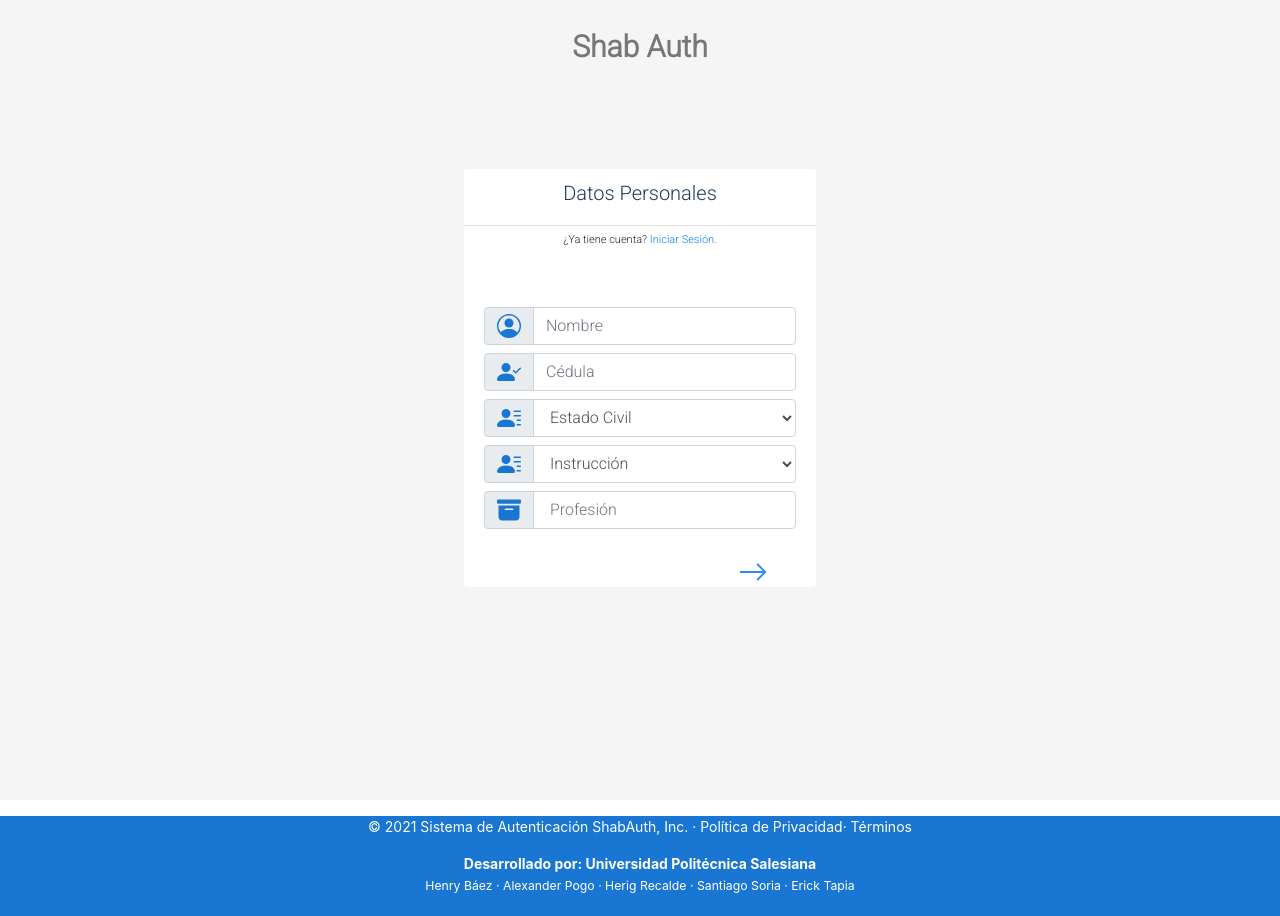
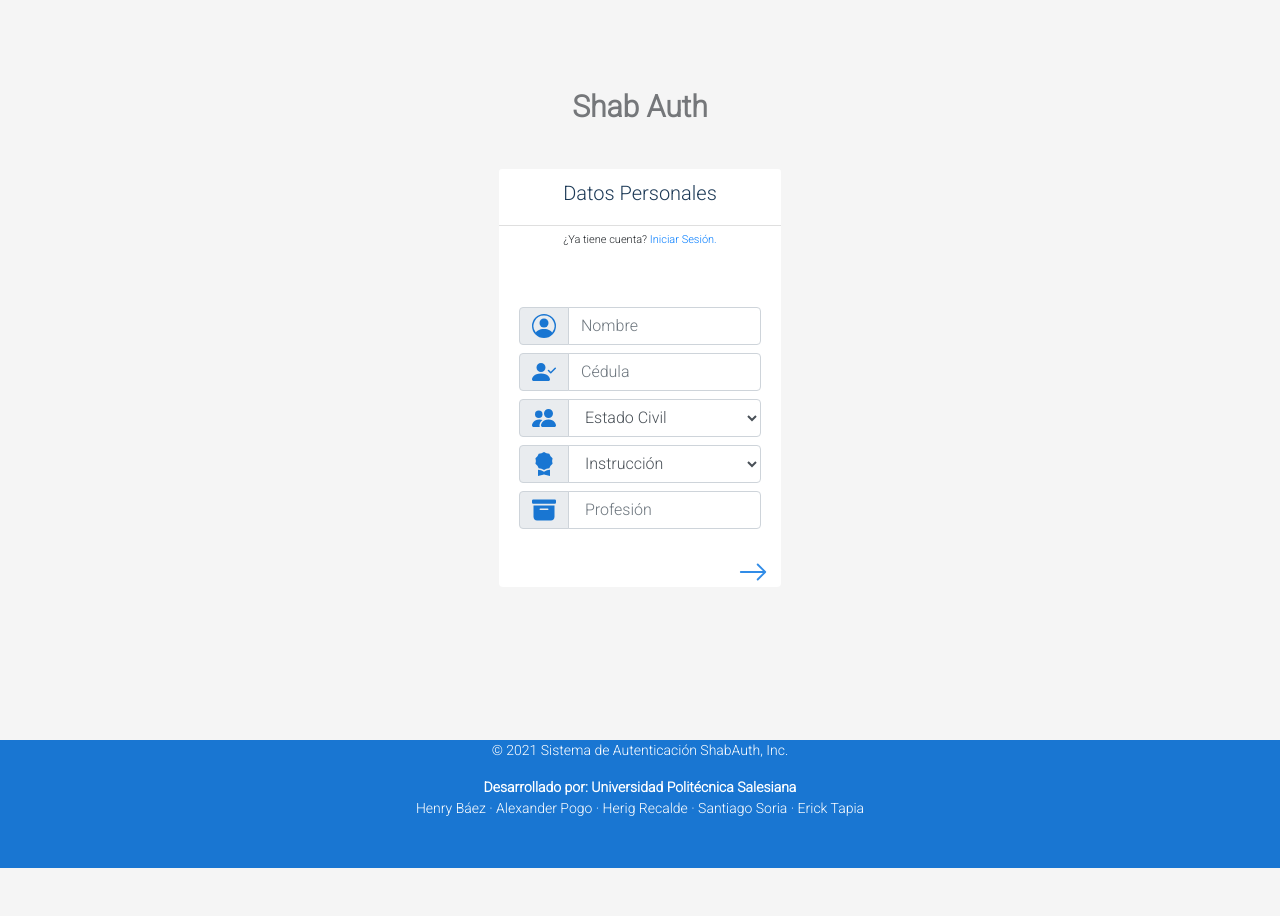
Before and after one commit to lsoriac/ShabAuth-Frontend, a React (Create React App) app: page /register in a window 1280 px wide. After the commit the page ends 868 px from the top, so only its background shows below. Built offline with nearby package versions, Linux system fonts and the light colour scheme.

Commit message:
Versión estable

```diff
--- a/public/index.html
+++ b/public/index.html
@@ -41,19 +41,7 @@
       To begin the development, run `npm start` or `yarn start`.
       To create a production bundle, use `npm run build` or `yarn build`.
     -->
-    <footer>
-        <div className="container ">
-            <p className="float-right"></p>
-            <p>&copy; 2021 Sistema de Autenticación ShabAuth, Inc. &middot;
-                <a class="edit" href="#">Política de Privacidad</a>&middot;
-                <a class="edit" href="#">Términos</a>
-            </p>
-            <p><b>Desarrollado por: Universidad Politécnica Salesiana</b> <br><small>
-              Henry Báez &middot; Alexander Pogo &middot; Herig Recalde &middot; Santiago Soria &middot; Erick Tapia</p>
-            </small>
-        </div>
 
-    </footer>
 </body>
 
 </html>
--- a/src/App.css
+++ b/src/App.css
@@ -1,5 +1,6 @@
 html {
     height: 100%;
+    background-color: #f5f5f5;
 }
 
 body {
@@ -7,7 +8,7 @@ body {
 }
 
 div#root {
-    height: 100%;
+    height: 80%;
     /* remove this line to see div.app is no more 100% height */
     background-color: #f5f5f5;
     font-family: 'Roboto', sans-serif;
@@ -70,3 +71,7 @@ svg.icons-fields {
     height: 55px;
     min-width: 320px;
 }
+
+.container-fluid {
+    background-color: #f5f5f5;
+}
--- a/src/App.js
+++ b/src/App.js
@@ -11,16 +11,23 @@ import Register from './Components/Register';
 import Authentication from './Components/Authentication';
 import IndexPage from './Components/IndexPage'
 import ConfirmAuthentication from './Components/ConfirmAuthentication'
+import Footer from './Components/Footer'
+
 
 function App() {
   return (
     <Router>
         <Navigation/>
+        <div style={{backgroundColor:"#f5f5f5" }}>
         <Route path="/" exact component={IndexPage} />
-          <Route path="/login" component={Login} />
+
+        <Route path="/login" component={Login} />
           <Route path="/register" component={Register} />
           <Route path="/authentication" component={Authentication} />
           <Route path="/private-page" component={ConfirmAuthentication} />
+        </div>
+
+          <Footer/>
     </Router>
   );
 }
--- /dev/null
+++ b/src/Components/Footer.js
@@ -0,0 +1,16 @@
+import React, { Component } from 'react'
+export default class Footer extends Component {
+    render() {
+        return (
+            <footer>
+                <div className="container ">
+                    <p className="float-right"></p>
+                    <p>&copy; 2021 Sistema de Autenticación ShabAuth, Inc.
+            </p>
+                    <p><b>Desarrollado por: Universidad Politécnica Salesiana</b> <br></br>
+                        Henry Báez &middot; Alexander Pogo &middot; Herig Recalde &middot; Santiago Soria &middot; Erick Tapia</p>
+                </div>
+            </footer>
+        )
+    }
+}
--- a/src/Components/IndexPage.js
+++ b/src/Components/IndexPage.js
@@ -47,10 +47,12 @@ export default class IndexPage extends Component {
 
     render() {
         return (
+            <div className="container-fluid" style={{minHeight: "85vh",textAlign: "center", backgroundColor:"white" }}>
             <div style={{ backgroundColor: "rgb(255, 255, 255 )", color: "white", textAlign:"center" }}>
                 <h2 style={{ paddingTop: "150px", color: "black" }}>Shab Auth</h2>
                 <p className="lead"><i style={{ paddingTop: "150px", color: "black" }}>Es un sistema de autenticación seguro,  se basa en el envío y carga de un nuevo tipo de archivo (.shab) mediante correo electrónico</i> </p>
-                <img className="fluid" style={{ height: "400px" }} src="./fondo.jpg" alt="Fenix - Corp - Computador" />
+                <img className="fluid" style={{ width: "40%" }} src="./fondo.jpg" alt="Fenix - Corp - Computador" />
+            </div>
             </div>
         )
     }
--- a/src/Components/Register.js
+++ b/src/Components/Register.js
@@ -490,8 +490,8 @@ export default class Register extends Component {
 
     render() {
         return (
-            <div className="container p-4" style={{ height: "200px", width: "400px", textAlign: "center" }}>
-                {/*Modal confirmation*/}
+        <div className="container-fluid" style={{minHeight: "85vh", width: "360px", textAlign: "center" }}>
+             {/*Modal confirmation*/}
                 <div className="modal fade" id="exampleModal" tabIndex="-1" role="dialog" aria-labelledby="exampleModalLabel" aria-hidden="true">
                     <div className="modal-dialog" role="document">
                         <div className="modal-content">
@@ -510,8 +510,10 @@ export default class Register extends Component {
                         </div>
                     </div>
                 </div>
+
+                <div className="container p-4" style={{ width: "100%", marginTop: "60px" }}>
                 <span style={{ fontSize: "30px", opacity: "0.6" }}><b>Shab Auth</b></span>
-                <div className="card text-center" style={{ marginTop: "100px", border: "none" }}>
+                <div className="card text-center" style={{ marginTop: "40px", border: "none" }}>
                     <div className="card-header">
                         {/*Change data pages*/}
                         <h5>{this.state.title_card}</h5>
@@ -528,7 +530,7 @@ export default class Register extends Component {
                                 <div className="input-group-prepend">
                                     <div className="input-group-text"><svg xmlns="http://www.w3.org/2000/svg" width="24" fill="rgb(0,0,0)" className="icons-fields" viewBox="0 0 16 16">
                                         <path d="M11 6a3 3 0 1 1-6 0 3 3 0 0 1 6 0z" />
-                                        <path fillrulee="evenodd" d="M0 8a8 8 0 1 1 16 0A8 8 0 0 1 0 8zm8-7a7 7 0 0 0-5.468 11.37C3.242 11.226 4.805 10 8 10s4.757 1.225 5.468 2.37A7 7 0 0 0 8 1z" />
+                                        <path fillRule="evenodd" d="M0 8a8 8 0 1 1 16 0A8 8 0 0 1 0 8zm8-7a7 7 0 0 0-5.468 11.37C3.242 11.226 4.805 10 8 10s4.757 1.225 5.468 2.37A7 7 0 0 0 8 1z" />
                                     </svg></div>
                                 </div>
                                 <input
@@ -580,9 +582,14 @@ export default class Register extends Component {
 
                             <div className="input-group mb-2" >
                                 <div className="input-group-prepend">
-                                    <div className="input-group-text"> <svg xmlns="http://www.w3.org/2000/svg" width="24" height="24" fill="rgb(0,0,0)" className="icons-fields" viewBox="0 0 16 16">
-                                        <path d="M6 8a3 3 0 1 0 0-6 3 3 0 0 0 0 6zm-5 6s-1 0-1-1 1-4 6-4 6 3 6 4-1 1-1 1H1zM11 3.5a.5.5 0 0 1 .5-.5h4a.5.5 0 0 1 0 1h-4a.5.5 0 0 1-.5-.5zm.5 2.5a.5.5 0 0 0 0 1h4a.5.5 0 0 0 0-1h-4zm2 3a.5.5 0 0 0 0 1h2a.5.5 0 0 0 0-1h-2zm0 3a.5.5 0 0 0 0 1h2a.5.5 0 0 0 0-1h-2z" />
-                                    </svg></div>
+                                    <div className="input-group-text">
+                                    <svg xmlns="http://www.w3.org/2000/svg" width="24" height="24" fill="currentColor" className="icons-fields" viewBox="0 0 16 16">
+  <path d="M7 14s-1 0-1-1 1-4 5-4 5 3 5 4-1 1-1 1H7zm4-6a3 3 0 1 0 0-6 3 3 0 0 0 0 6z"/>
+  <path fillRule="evenodd" d="M5.216 14A2.238 2.238 0 0 1 5 13c0-1.355.68-2.75 1.936-3.72A6.325 6.325 0 0 0 5 9c-4 0-5 3-5 4s1 1 1 1h4.216z"/>
+  <path d="M4.5 8a2.5 2.5 0 1 0 0-5 2.5 2.5 0 0 0 0 5z"/>
+</svg>
+
+                                   </div>
                                 </div>
                                 <select className="form-control" onChange={this.onChangeInput}
                                     name="civil_status"
@@ -605,9 +612,11 @@ export default class Register extends Component {
 
                             <div className="input-group mb-2" >
                                 <div className="input-group-prepend">
-                                    <div className="input-group-text"> <svg xmlns="http://www.w3.org/2000/svg" width="24" height="24" fill="rgb(0,0,0)" className="icons-fields" viewBox="0 0 16 16">
-                                        <path d="M6 8a3 3 0 1 0 0-6 3 3 0 0 0 0 6zm-5 6s-1 0-1-1 1-4 6-4 6 3 6 4-1 1-1 1H1zM11 3.5a.5.5 0 0 1 .5-.5h4a.5.5 0 0 1 0 1h-4a.5.5 0 0 1-.5-.5zm.5 2.5a.5.5 0 0 0 0 1h4a.5.5 0 0 0 0-1h-4zm2 3a.5.5 0 0 0 0 1h2a.5.5 0 0 0 0-1h-2zm0 3a.5.5 0 0 0 0 1h2a.5.5 0 0 0 0-1h-2z" />
-                                    </svg></div>
+                                    <div className="input-group-text">
+                                    <svg xmlns="http://www.w3.org/2000/svg" width="24" height="24" fill="currentColor"  className="icons-fields"  viewBox="0 0 16 16">
+  <path d="m8 0 1.669.864 1.858.282.842 1.68 1.337 1.32L13.4 6l.306 1.854-1.337 1.32-.842 1.68-1.858.282L8 12l-1.669-.864-1.858-.282-.842-1.68-1.337-1.32L2.6 6l-.306-1.854 1.337-1.32.842-1.68L6.331.864 8 0z"/>
+  <path d="M4 11.794V16l4-1 4 1v-4.206l-2.018.306L8 13.126 6.018 12.1 4 11.794z"/>
+</svg></div>
                                 </div>
                                 <select className="form-control" onChange={this.onChangeInput}
                                     name="instruction"
@@ -685,9 +694,11 @@ export default class Register extends Component {
 
                             <div className="input-group mb-2" >
                                 <div className="input-group-prepend">
-                                    <div className="input-group-text"> <svg xmlns="http://www.w3.org/2000/svg" width="24" height="24" fill="rgb(0,0,0)" className="icons-fields" viewBox="0 0 16 16">
-                                        <path d="M6 8a3 3 0 1 0 0-6 3 3 0 0 0 0 6zm-5 6s-1 0-1-1 1-4 6-4 6 3 6 4-1 1-1 1H1zM11 3.5a.5.5 0 0 1 .5-.5h4a.5.5 0 0 1 0 1h-4a.5.5 0 0 1-.5-.5zm.5 2.5a.5.5 0 0 0 0 1h4a.5.5 0 0 0 0-1h-4zm2 3a.5.5 0 0 0 0 1h2a.5.5 0 0 0 0-1h-2zm0 3a.5.5 0 0 0 0 1h2a.5.5 0 0 0 0-1h-2z" />
-                                    </svg></div>
+                                    <div className="input-group-text">
+
+                                    <svg xmlns="http://www.w3.org/2000/svg" width="24" height="24" fill="currentColor" className="icons-fields" viewBox="0 0 16 16">
+  <path fillRule="evenodd" d="M11.5 1a.5.5 0 0 1 0-1h4a.5.5 0 0 1 .5.5v4a.5.5 0 0 1-1 0V1.707l-3.45 3.45A4 4 0 0 1 8.5 10.97V13H10a.5.5 0 0 1 0 1H8.5v1.5a.5.5 0 0 1-1 0V14H6a.5.5 0 0 1 0-1h1.5v-2.03a4 4 0 1 1 3.471-6.648L14.293 1H11.5zm-.997 4.346a3 3 0 1 0-5.006 3.309 3 3 0 0 0 5.006-3.31z"/>
+</svg></div>
                                 </div>
                                 <select className="form-control" onChange={this.onChangeInput}
                                     name="gender"
@@ -730,9 +741,12 @@ export default class Register extends Component {
 
                             <div className="input-group mb-2" >
                                 <div className="input-group-prepend">
-                                    <div className="input-group-text"> <svg xmlns="http://www.w3.org/2000/svg" width="24" height="24" fill="rgb(0,0,0)" className="icons-fields" viewBox="0 0 16 16">
-                                        <path d="M6 8a3 3 0 1 0 0-6 3 3 0 0 0 0 6zm-5 6s-1 0-1-1 1-4 6-4 6 3 6 4-1 1-1 1H1zM11 3.5a.5.5 0 0 1 .5-.5h4a.5.5 0 0 1 0 1h-4a.5.5 0 0 1-.5-.5zm.5 2.5a.5.5 0 0 0 0 1h4a.5.5 0 0 0 0-1h-4zm2 3a.5.5 0 0 0 0 1h2a.5.5 0 0 0 0-1h-2zm0 3a.5.5 0 0 0 0 1h2a.5.5 0 0 0 0-1h-2z" />
-                                    </svg></div>
+                                    <div className="input-group-text">
+
+                                    <svg xmlns="http://www.w3.org/2000/svg" width="24" height="24" fill="currentColor" className="icons-fields" viewBox="0 0 16 16">
+  <path d="M12.166 8.94c-.524 1.062-1.234 2.12-1.96 3.07A31.493 31.493 0 0 1 8 14.58a31.481 31.481 0 0 1-2.206-2.57c-.726-.95-1.436-2.008-1.96-3.07C3.304 7.867 3 6.862 3 6a5 5 0 0 1 10 0c0 .862-.305 1.867-.834 2.94zM8 16s6-5.686 6-10A6 6 0 0 0 2 6c0 4.314 6 10 6 10z"/>
+  <path d="M8 8a2 2 0 1 1 0-4 2 2 0 0 1 0 4zm0 1a3 3 0 1 0 0-6 3 3 0 0 0 0 6z"/>
+</svg></div>
                                 </div>
                                 <select className="form-control" onChange={this.onChangeInput}
                                     name="origin_country"
@@ -756,9 +770,11 @@ export default class Register extends Component {
 
                             <div className="input-group mb-2" >
                                 <div className="input-group-prepend">
-                                    <div className="input-group-text"> <svg xmlns="http://www.w3.org/2000/svg" width="24" height="24" fill="rgb(0,0,0)" className="icons-fields" viewBox="0 0 16 16">
-                                        <path d="M6 8a3 3 0 1 0 0-6 3 3 0 0 0 0 6zm-5 6s-1 0-1-1 1-4 6-4 6 3 6 4-1 1-1 1H1zM11 3.5a.5.5 0 0 1 .5-.5h4a.5.5 0 0 1 0 1h-4a.5.5 0 0 1-.5-.5zm.5 2.5a.5.5 0 0 0 0 1h4a.5.5 0 0 0 0-1h-4zm2 3a.5.5 0 0 0 0 1h2a.5.5 0 0 0 0-1h-2zm0 3a.5.5 0 0 0 0 1h2a.5.5 0 0 0 0-1h-2z" />
-                                    </svg></div>
+                                    <div className="input-group-text">
+                                    <svg xmlns="http://www.w3.org/2000/svg" width="24" height="24" fill="currentColor" className="icons-fields" viewBox="0 0 16 16">
+  <path fillRule="evenodd" d="M3.1 11.2a.5.5 0 0 1 .4-.2H6a.5.5 0 0 1 0 1H3.75L1.5 15h13l-2.25-3H10a.5.5 0 0 1 0-1h2.5a.5.5 0 0 1 .4.2l3 4a.5.5 0 0 1-.4.8H.5a.5.5 0 0 1-.4-.8l3-4z"/>
+  <path fillRule="evenodd" d="M8 1a3 3 0 1 0 0 6 3 3 0 0 0 0-6zM4 4a4 4 0 1 1 4.5 3.969V13.5a.5.5 0 0 1-1 0V7.97A4 4 0 0 1 4 3.999z"/>
+</svg></div>
                                 </div>
                                 <select className="form-control" onChange={this.onChangeInput}
                                     name="nationality"
@@ -788,7 +804,7 @@ export default class Register extends Component {
                                 <div className="input-group-prepend">
                                     <div className="input-group-text"><svg xmlns="http://www.w3.org/2000/svg" width="24" fill="rgb(0,0,0)" className="icons-fields" viewBox="0 0 16 16">
                                         <path d="M11 6a3 3 0 1 1-6 0 3 3 0 0 1 6 0z" />
-                                        <path fillrulee="evenodd" d="M0 8a8 8 0 1 1 16 0A8 8 0 0 1 0 8zm8-7a7 7 0 0 0-5.468 11.37C3.242 11.226 4.805 10 8 10s4.757 1.225 5.468 2.37A7 7 0 0 0 8 1z" />
+                                        <path fillRule="evenodd" d="M0 8a8 8 0 1 1 16 0A8 8 0 0 1 0 8zm8-7a7 7 0 0 0-5.468 11.37C3.242 11.226 4.805 10 8 10s4.757 1.225 5.468 2.37A7 7 0 0 0 8 1z" />
                                     </svg></div>
                                 </div>
                                 <input
@@ -1008,6 +1024,8 @@ export default class Register extends Component {
                         <button data-toggle="modal" data-target="#exampleModal" id="btn_end" style={{ marginTop: "30px", background: "rgb(25, 118, 210)" }} type="submit" className="btn btn-primary btn-block">Finalizar</button>
                     </form>
                 </div>
+                </div>
+
             </div>
         )
     }
--- a/src/index.css
+++ b/src/index.css
@@ -15,9 +15,6 @@ footer {
     font-size: 14px;
     text-align: center;
     bottom: 0;
-    height: 100px;
+    height: 20%;
+    position: relative;
 }
-
-.edit {
-    color: white;
-}
```
Also changed, not shown: src/Components/Authentication.js (+6 -2 lines), src/Components/ConfirmAuthentication.js (+16 -15 lines), src/Components/Login.js (+7 -3 lines).
